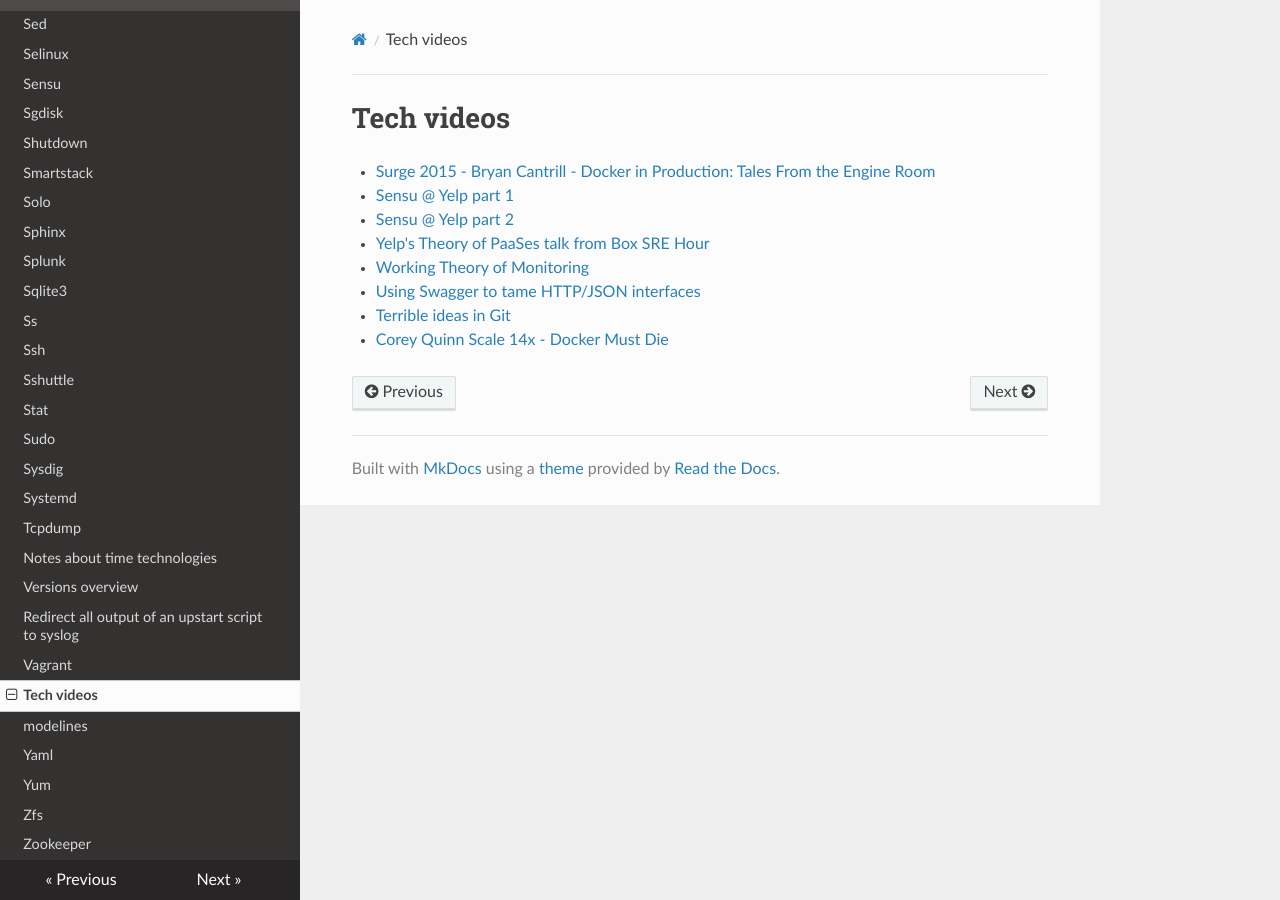
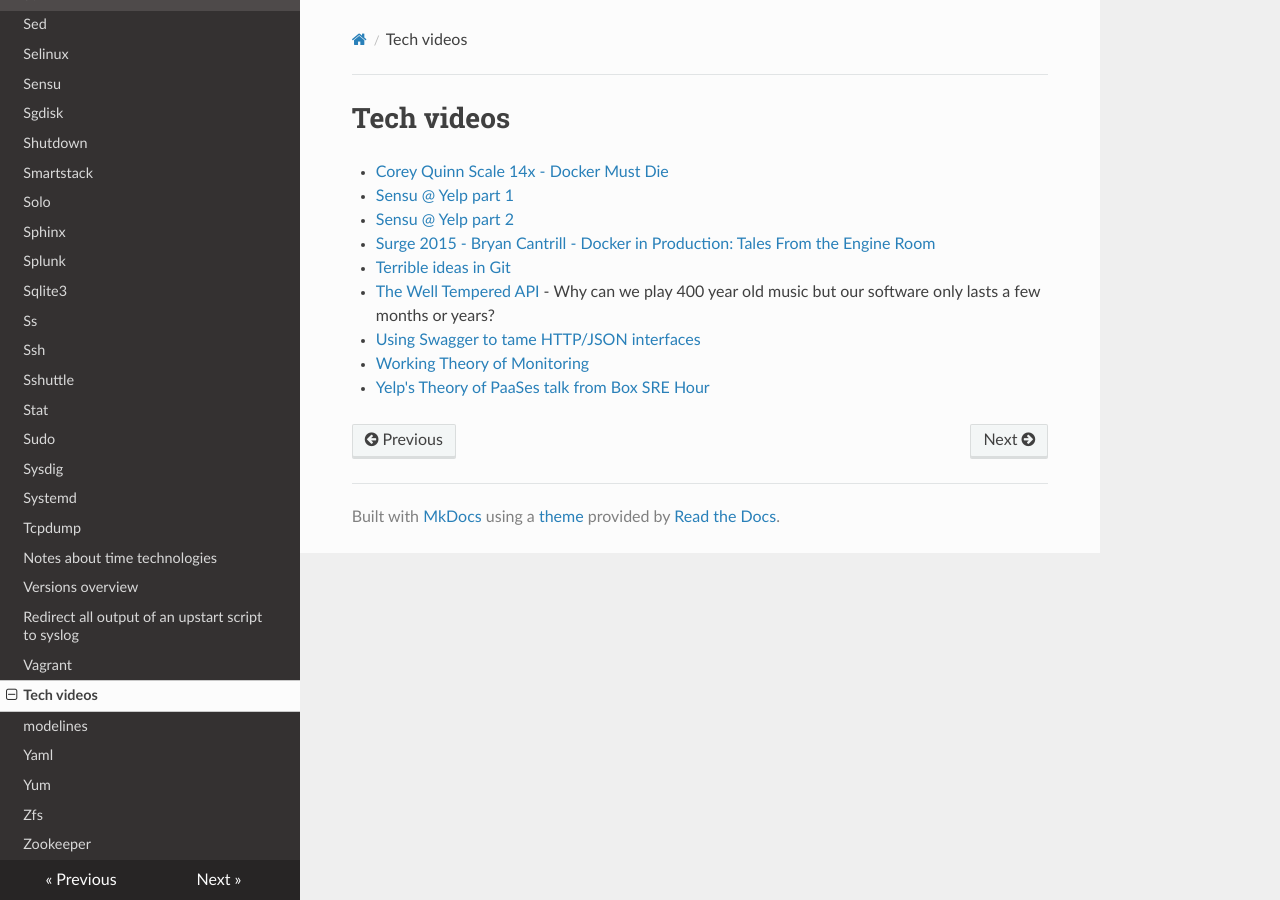
Before and after one commit to lando-cal/tech-notes, an MkDocs documentation site: the page built from docs/videos.md, in a window 1280 px wide. Built offline with MkDocs 1.6.1, drawn with Linux system fonts in a browser that asks for light colours; nearby versions of some CDN libraries.

Commit message:
Add video. Sort list.

```diff
--- a/docs/videos.md
+++ b/docs/videos.md
@@ -1,10 +1,11 @@
 # Tech videos
 
-- [Surge 2015 - Bryan Cantrill - Docker in Production: Tales From the Engine Room](https://www.youtube.com/watch?v=0T2XFSALOaU)
+- [Corey Quinn Scale 14x - Docker Must Die](https://youtu.be/LPqqoOm8y5s?t=3816)
 - [Sensu @ Yelp part 1](https://vimeo.com/92770954)
 - [Sensu @ Yelp part 2](https://vimeo.com/92838680)
+- [Surge 2015 - Bryan Cantrill - Docker in Production: Tales From the Engine Room](https://www.youtube.com/watch?v=0T2XFSALOaU)
+- [Terrible ideas in Git](https://www.youtube.com/watch?v=jr4zQc3g1Ts&t=416)
+- [The Well Tempered API](https://www.youtube.com/watch?v=9koJOCL8Bms) - Why can we play 400 year old music but our software only lasts a few months or years?
+- [Using Swagger to tame HTTP/JSON interfaces](https://www.youtube.com/watch?v=ybGrm73dXow)
+- [Working Theory of Monitoring](https://www.usenix.org/conference/lisa13/working-theory-monitoring)
 - [Yelp's Theory of PaaSes talk from Box SRE Hour](https://youtu.be/YFDwdRVTg4g?t=33m11s)
-- [Working Theory of Monitoring](https://www.usenix.org/conference/lisa13/working-theory-monitoring)
-- [Using Swagger to tame HTTP/JSON interfaces](https://www.youtube.com/watch?v=ybGrm73dXow)
-- [Terrible ideas in Git](https://www.youtube.com/watch?v=jr4zQc3g1Ts&t=416)
-- [Corey Quinn Scale 14x - Docker Must Die](https://youtu.be/LPqqoOm8y5s?t=3816)
```
